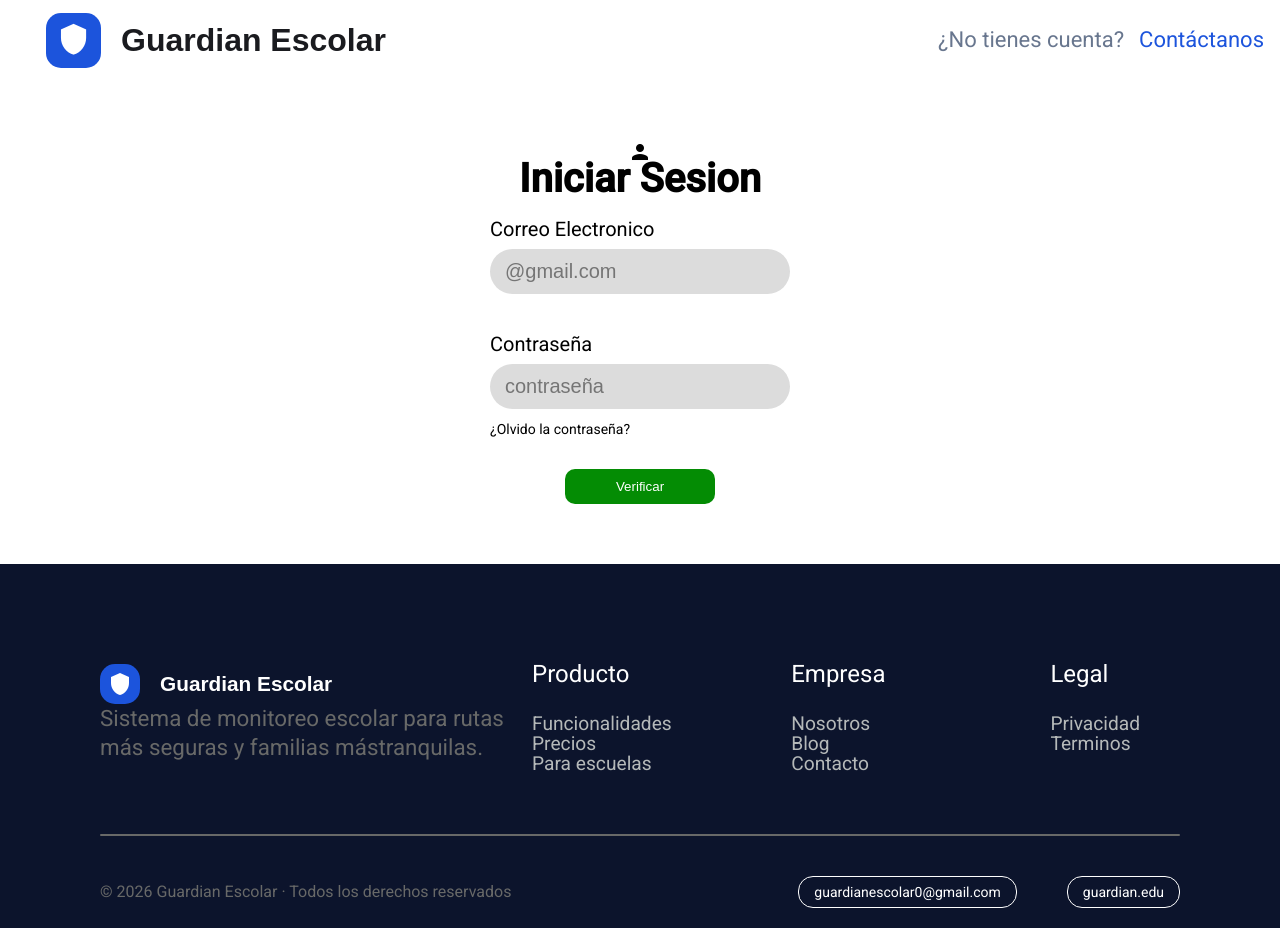
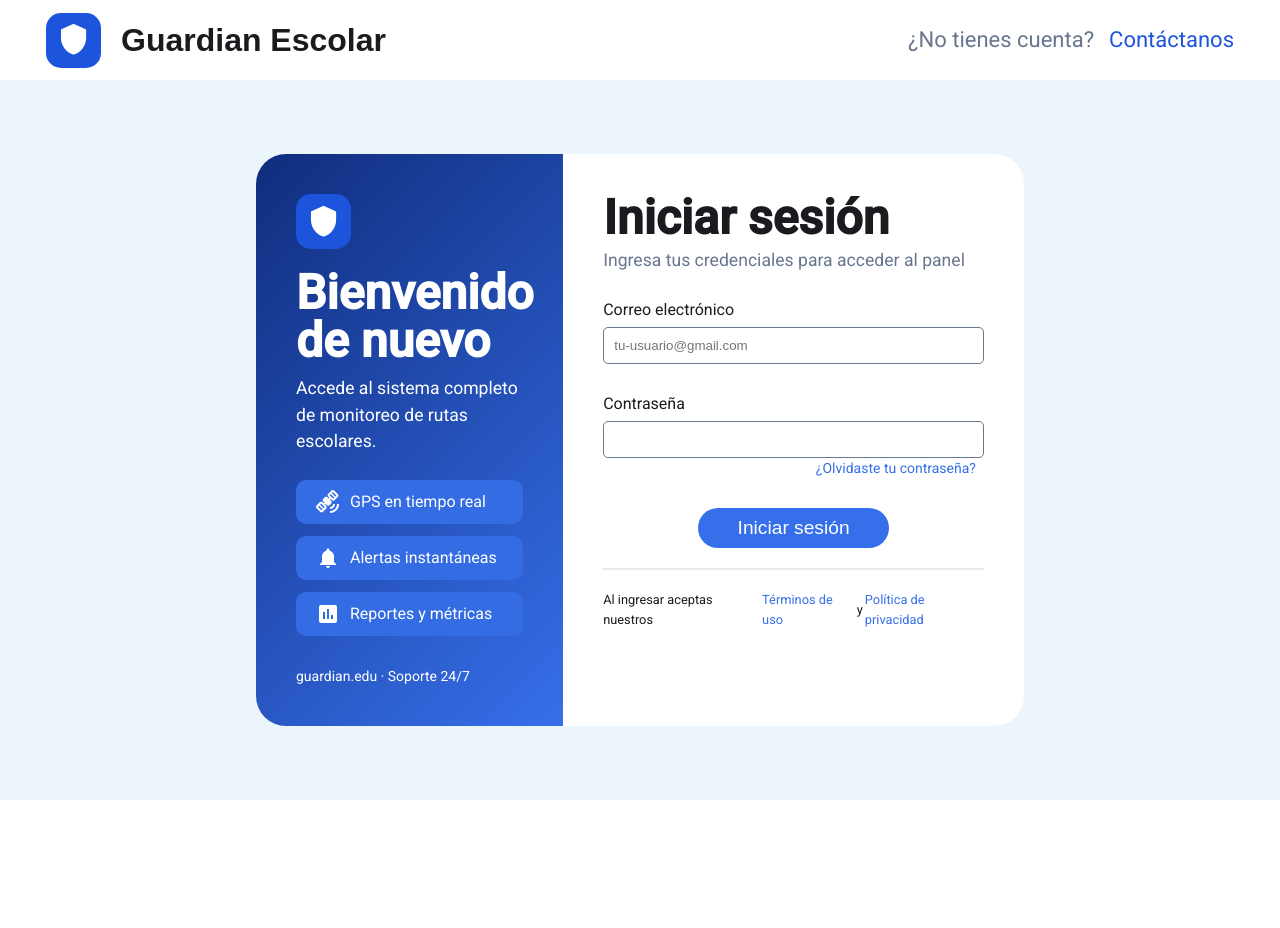
Before and after one commit to school-guardian-project/GuardianEscolar, an Angular app: page /auth/login in a window 1280 px wide. After the commit the page ends 800 px from the top, so only its background shows below. Built offline with nearby package versions, Linux system fonts and the light colour scheme.

Commit message:
style(login): modify the login page styles

```diff
--- a/src/app/features/public/auth/login/login.css
+++ b/src/app/features/public/auth/login/login.css
@@ -1,62 +1,185 @@
-main {
+.layout {
     display: flex;
     flex-direction: column;
+    height: 100vh;
+}
+
+app-nav-component {
+    flex: 0 0 auto;
+}
+
+main {
+    flex: 1;
     width: 100%;
+    display: flex;
+    align-items: center;
+    justify-content: center;
+    flex-direction: column;
+    background-color: #ecf4fc;
+    box-sizing: border-box;
+}
+
+.container-session {
+    display: flex;
+    flex-direction: row;
+    width: 60%;
+
+}
+
+.sesion-left {
+    width: 40%;
+    border-top-left-radius: 30px;
+    border-bottom-left-radius: 30px;
+    background: linear-gradient(135deg, #102d7d, #366fea);
+}
+
+.sesion-right {
+    width: 60%;
+    background-color: white;
+    border-bottom-right-radius: 30px;
+    border-top-right-radius: 30px;
+}
+
+.sesion-left,
+.sesion-right {
+    padding: 40px;
+    display: flex;
+    flex-direction: column;
+
+}
+
+.panel-sesion {
+    color: white;
+}
+
+.shield {
+    color: white;
+    background-color: #1c54dc;
+    border-radius: 15px;
+    width: 55px;
+    height: 55px;
+    display: flex;
     justify-content: center;
     align-items: center;
-    margin: 60px 0;
-    color: var(--text-color);
+    font-size: 2.1rem;
+    margin-bottom: 20px;
 }
 
-form {
+.session-description {
+    color: white;
+    line-height: 1.5;
+    margin-bottom: 25px;
+    font-size: 1.1rem;
+}
+
+.GPS,
+.alerts,
+.report {
+    padding: 10px;
+    background-color: #346ce4;
+    border-radius: 10px;
+    margin-bottom: 12px;
+    color: white;
     display: flex;
-    flex-direction: column;
+    align-items: center;
+    font-size: 1rem;
+}
+.icon {
+    margin: 0 10px;
+}
+
+.report {
+    margin-bottom: 30px;
+}
+
+.edu {
+    color: white;
+}
+
+h2,
+h1 {
+    font-size: 3rem;
+    line-height: 1;
+    margin-bottom: 10px;
+}
+
+.login-description {
+    color: #68768e;
+    margin-bottom: 30px;
+    line-height: 1;
+    font-size: 1.1rem;
+}
+
+input {
+    padding: 10px;
+    border-radius: 5px;
+    border: #68768e 1px solid;
+}
+
+input[type = "text"] {
+    margin-bottom: 30px;
+}
+
+label {
+    margin-bottom: 7px;
+    font-size: 1rem;
+}
+
+.password {
+    margin-bottom: 30px;
+    margin-right: 8px;
+    color: #366fea;
+    cursor: pointer;
 }
 
 button {
-    margin-top: 30px;
-    background-color: #048c04;
+    width: 50%;
     color: white;
-    border-radius: 10px;
-    width: 50%;
-    height: 35px;
+    background-color: #366fea;
+    border-radius: 50px;
+    height: 40px;
+    font-size: 1.2rem;
+    border: none;
     cursor: pointer;
-    border: none;
+    margin-bottom: 20px;
 }
 
-label {
-    margin-top: 30px;
-    font-size: 20px;
-}
-
-input {
-    border-radius: 30px;
-    width: 300px;
-    height: 45px;
-    background-color: #dcdcdc;
-    border: none;
-    outline: none;
-    box-shadow: none;
-    padding: 0 15px;
-    font-size: 20px;
-}
-
-label,
-input {
-    margin-bottom: 10px;
-}
-
-a {
-    text-decoration: none;
-    color: var(--text-color);
-    cursor: pointer;
+.olvid {
+    width: 100%;
+    display: flex;
+    justify-content: flex-end;
 }
 
 .btn {
+    width: 100%;
     display: flex;
+    align-items: center;
     justify-content: center;
 }
 
-h1 {
-    font-size: 2.5rem;
+.line {
+    height: 2px;
+    width: 100%;
+    border: 10px;
+    background-color: #eaeaea;
+    margin-bottom: 20px;
 }
+
+.terms {
+    color: #366fea;
+}
+
+.condition {
+    font-size: 0.8rem;
+    display: flex;
+    align-items: center;
+    justify-content: center;
+}
+
+.term {
+    margin-right: 2px;
+}
+
+.politic {
+    margin-left: 2px;
+}
--- a/src/app/features/public/auth/login/login.html
+++ b/src/app/features/public/auth/login/login.html
@@ -1,25 +1,44 @@
+<div class="layout">
     <app-nav-component></app-nav-component>
 
     <main>
-    <div mat-icon-button>
-        <mat-icon>person</mat-icon>
+        <div class="container-session">
+            <div class="sesion-left">
+                <mat-icon class="shield">shield</mat-icon>
+
+                <h1 class="panel-sesion">Bienvenido de nuevo</h1>
+
+                <p class="session-description">Accede al sistema completo de monitoreo de rutas escolares.</p>
+
+                <div class="GPS"><mat-icon class="icon">satellite_alt</mat-icon> GPS en tiempo real</div>
+                <div class="alerts"><mat-icon class="icon">notifications</mat-icon> Alertas instantáneas</div>
+                <div class="report"><mat-icon class="icon">insert_chart</mat-icon> Reportes y métricas</div>
+
+                <div class="edu">guardian.edu · Soporte 24/7</div>
             </div>
 
-    <h1>Iniciar Sesion</h1>
+            <div class="sesion-right">
+                <h2>Iniciar sesión</h2>
+                <div class="login-description">Ingresa tus credenciales para acceder al panel</div>
 
-    <form action="">
-        <label for="">Correo Electronico</label>
-        <input type="email" placeholder="@gmail.com">
+                <label for="">Correo electrónico</label>
+                <input type="text" placeholder="tu-usuario@gmail.com">
 
                 <label for="">Contraseña</label>
-        <input type="password" placeholder="contraseña">
+                <input type="password">
 
-        <a routerLink="/auth/forgot-password" >¿Olvido la contraseña?</a>
+                <div class="olvid">
+                    <div class="password">¿Olvidaste tu contraseña?</div>
+                </div>
 
                 <div class="btn">
-            <button type="button" (click)="IniciarSesion()">Verificar</button>
+                    <button>Iniciar sesión</button>
                 </div>
-    </form>
+
+                <div class="line"></div>
+
+                <div class="condition">Al ingresar aceptas nuestros <span class="terms term"> Términos de uso </span> y <span class="terms politic"> Política de privacidad</span></div>
+            </div>
+        </div>
     </main>
-
-<app-footer></app-footer>
+</div>
--- a/src/app/shared/components/navbar/nav-component/nav-component.css
+++ b/src/app/shared/components/navbar/nav-component/nav-component.css
@@ -45,4 +45,5 @@ mat-toolbar,
 
 .contact {
     color: #1c54dc;
+    margin-right: 30px;
 }
--- a/src/app/shared/components/navbar/navbar/navbar.css
+++ b/src/app/shared/components/navbar/navbar/navbar.css
@@ -5,7 +5,6 @@
 mat-toolbar {
     width: 100%;
     height: 80px;
-
 }
 
 mat-toolbar,
```
Lines whose indentation alone changed are shown as unchanged.
